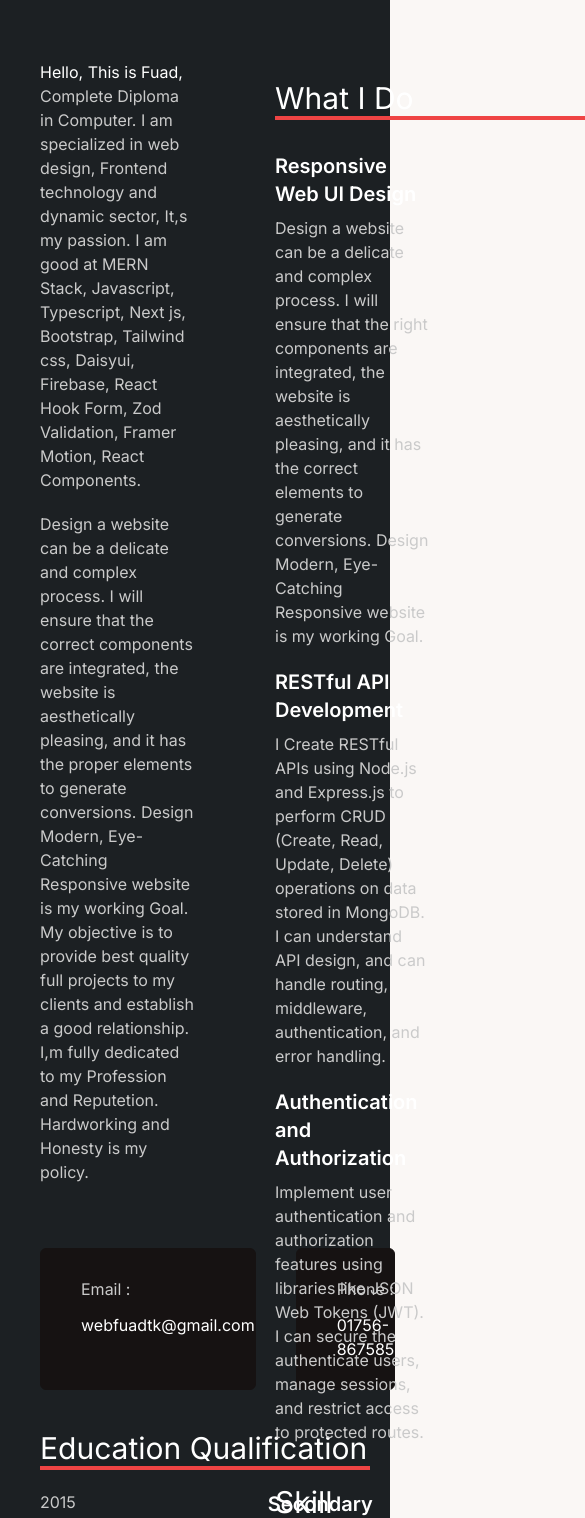
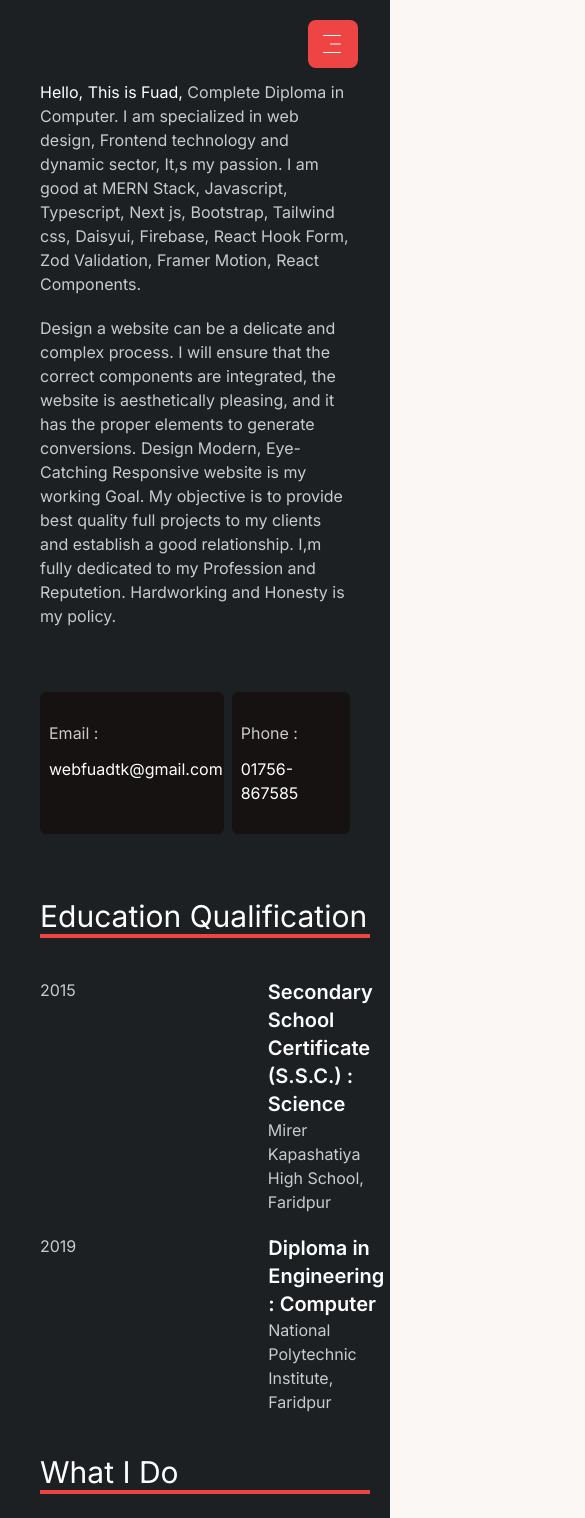
Before and after one commit to FuadTalukder85/fuad-talukder, a Next.js app: page /about-me in a window 390 px wide. Shown: the top 1518 px of the page, 585 px wide, since content can reach past the window. Built offline with nearby package versions, Linux system fonts and the light colour scheme.

Commit message:
complete responsive

```diff
--- a/src/app/about-me/page.tsx
+++ b/src/app/about-me/page.tsx
@@ -3,11 +3,9 @@ import Skill from "@/component/skill/Skill";
 import { FaDownload } from "react-icons/fa6";
 const AboutMePage = () => {
   return (
-    <div className="flex gap-20 p-10">
-      <div className="w-[50%]">
-        {/* <h1 className="text-3xl text-white">Fuad Talukder</h1>
-        <p className="text-[#cacaca]">Junior Frontend Developer</p> */}
-        <p className="mt-5 text-[#cacaca]">
+    <div className="md:flex gap-20 p-10">
+      <div className="md:w-[50%]">
+        <p className="mt-10 md:mt-0 text-[#cacaca]">
           <span className="text-white">Hello, This is Fuad,</span> Complete
           Diploma in Computer. I am specialized in web design, Frontend
           technology and dynamic sector, It,s my passion. I am good at MERN
@@ -24,22 +22,22 @@ const AboutMePage = () => {
           my clients and establish a good relationship. I,m fully dedicated to
           my Profession and Reputetion. Hardworking and Honesty is my policy.
         </p>
-        <div className="flex gap-10 mt-16">
-          <div className="bg-[#161212] ps-10 py-7 rounded-md w-[300px] border border-[#161212] hover:border hover:border-red-500 transition-all">
+        <div className="flex gap-2 md:gap-10 mt-16">
+          <div className="bg-[#161212] ps-2 md:ps-10 py-7 rounded-md w-[300px] border border-[#161212] hover:border hover:border-red-500 transition-all">
             <h5 className="text-[#cacaca]">Email :</h5>
             <p className="text-white mt-3">webfuadtk@gmail.com</p>
           </div>
-          <div className="bg-[#161212] ps-10  py-7 rounded-md w-[300px] border border-[#161212] hover:border hover:border-red-500 transition-all">
+          <div className="bg-[#161212] ps-2 md:ps-10 py-7 rounded-md w-[300px] border border-[#161212] hover:border hover:border-red-500 transition-all">
             <h5 className="text-[#cacaca]">Phone :</h5>
             <p className="text-white mt-3">01756-867585</p>
           </div>
         </div>
         <div>
-          <h1 className="text-white text-3xl mt-10 border-b-4 border-red-500 w-[330px]">
+          <h1 className="text-white text-3xl mt-16 border-b-4 border-red-500 w-[330px]">
             Education Qualification
           </h1>
         </div>
-        <div className="flex gap-48 mt-5 text-[#cacaca]">
+        <div className="flex gap-48 mt-10 text-[#cacaca]">
           <div>
             <p>2015</p>
           </div>
@@ -64,10 +62,10 @@ const AboutMePage = () => {
         </div>
       </div>
 
-      <div className="w-[50%]">
+      <div className="md:w-[50%] mt-10 md:mt-0">
         <Service></Service>
         <Skill></Skill>
-        <a href="/src/assets/resume/fuad.pdf" download="fuad.pdf">
+        <a href="/fuad.pdf" download="fuad.pdf">
           <button className="text-white mt-10 flex items-center gap-3 border-b border-red-500 hover:border-white hover:text-red-500 transition-all px-6 py-2 rounded-lg">
             Resume <FaDownload />
           </button>
--- a/src/app/contact/page.tsx
+++ b/src/app/contact/page.tsx
@@ -13,8 +13,8 @@ const ContactPage = () => {
       <div className="hero mt-5">
         <div className="hero-content w-full">
           <div className="card shrink-0 w-full max-w-5xl">
-            <form className="card-body">
-              <div className="flex gap-10 ">
+            <form className="">
+              <div className="md:flex gap-10 ">
                 <div className="w-full">
                   <div className="form-control w-full">
                     <label className="label">
@@ -67,20 +67,20 @@ const ContactPage = () => {
           </div>
         </div>
       </div>
-      <div className="flex gap-10 mt-16">
-        <div className="bg-[#161212] ps-10 py-7 rounded-md w-[300px] border border-[#161212] hover:border hover:border-red-500 transition-all">
+      <div className="grid grid-cols-2 md:grid-cols-4 gap-2 md:gap-10 mt-16">
+        <div className="bg-[#161212] ps-2 md:ps-10 py-7 rounded-md md:w-[300px] border border-[#161212] hover:border hover:border-red-500 transition-all">
           <h5 className="text-[#cacaca]">Email :</h5>
           <p className="text-white mt-3">webfuadtk@gmail.com</p>
         </div>
-        <div className="bg-[#161212] ps-10  py-7 rounded-md w-[300px] border border-[#161212] hover:border hover:border-red-500 transition-all">
+        <div className="bg-[#161212] ps-2 md:ps-10 py-7 rounded-md md:w-[300px] border border-[#161212] hover:border hover:border-red-500 transition-all">
           <h5 className="text-[#cacaca]">Phone :</h5>
           <p className="text-white mt-3">01756-867585</p>
         </div>
-        <div className="bg-[#161212] ps-10  py-7 rounded-md w-[300px] border border-[#161212] hover:border hover:border-red-500 transition-all">
+        <div className="bg-[#161212] ps-2 md:ps-10 py-7 rounded-md md:w-[300px] border border-[#161212] hover:border hover:border-red-500 transition-all">
           <h5 className="text-[#cacaca]">Address :</h5>
           <p className="text-white mt-3">Kashipur, Narayanganj</p>
         </div>
-        <div className="bg-[#161212] ps-10  py-7 rounded-md w-[300px] border border-[#161212] hover:border hover:border-red-500 transition-all">
+        <div className="bg-[#161212] ps-2 md:ps-10 py-7 rounded-md md:w-[300px] border border-[#161212] hover:border hover:border-red-500 transition-all">
           <h5 className="text-[#cacaca]">Follow :</h5>
           <p className="text-white mt-3 flex gap-3">
             <FaGithub /> <CiLinkedin /> <FaSquareInstagram />
--- a/src/app/layout.tsx
+++ b/src/app/layout.tsx
@@ -6,7 +6,7 @@ import SideBar from "@/component/sideBar/SideBar";
 const inter = Inter({ subsets: ["latin"] });
 
 export const metadata: Metadata = {
-  title: "Create Next App",
+  title: "Fuad Talukder",
   description: "Generated by create next app",
 };
 
@@ -20,7 +20,6 @@ export default function RootLayout({
       <body className={inter.className}>
         <div className="md:min-w-[1280px] lg:max-w-[1980px]">
           <SideBar>{children}</SideBar>
-          {/* <div>{children}</div> */}
         </div>
       </body>
     </html>
--- a/src/app/page.tsx
+++ b/src/app/page.tsx
@@ -1,9 +1,10 @@
 import React from "react";
+import AboutMePage from "./about-me/page";
 
 const HomePage = () => {
   return (
     <div className="">
-      <h1>Home page</h1>
+      <AboutMePage></AboutMePage>
     </div>
   );
 };
--- a/src/component/leftSideBar/LeftSideBar.tsx
+++ b/src/component/leftSideBar/LeftSideBar.tsx
@@ -10,15 +10,32 @@ const LeftSideBar = () => {
         <Image src={logo} alt="logo" width={150} className="rounded-2xl" />
       </div>
       <h1 className="mt-5 text-3xl flex justify-center">Fuad Talukder</h1>
-      <p className="flex justify-center ">Junior Frontend Developer</p>
+      <p className="flex justify-center text-[#cacaca]">
+        Junior Frontend Developer
+      </p>
       <li className="mt-10">
-        <Link href="about-me">About me</Link>
+        <Link
+          href="about-me"
+          className="focus:text-[#cacaca] focus:bg-[#1C2023]"
+        >
+          About me
+        </Link>
       </li>
       <li>
-        <Link href="portfolio">Portfolio</Link>
+        <Link
+          href="portfolio"
+          className="focus:text-[#cacaca] focus:bg-[#1C2023]"
+        >
+          Portfolio
+        </Link>
       </li>
       <li>
-        <Link href="contact">Contact</Link>
+        <Link
+          href="contact"
+          className="focus:text-[#cacaca] focus:bg-[#1C2023]"
+        >
+          Contact
+        </Link>
       </li>
     </div>
   );
--- a/src/component/service/Service.tsx
+++ b/src/component/service/Service.tsx
@@ -3,7 +3,7 @@ import React from "react";
 const Service = () => {
   return (
     <div>
-      <h1 className="text-white text-3xl mt-10 border-b-4 border-red-500 w-[330px]">
+      <h1 className="text-white text-3xl border-b-4 border-red-500 w-[330px]">
         What I Do
       </h1>
       <div className="mt-8">
--- a/src/component/sideBar/SideBar.tsx
+++ b/src/component/sideBar/SideBar.tsx
@@ -1,6 +1,6 @@
-"use client";
 import { ReactNode } from "react";
 import LeftSideBar from "../leftSideBar/LeftSideBar";
+import { CiMenuFries } from "react-icons/ci";
 import "./Sidebar.css";
 
 type TChildren = {
@@ -10,16 +10,19 @@ type TChildren = {
 const SideBar = ({ children }: TChildren) => {
   return (
     <div>
-      <div className="drawer lg:drawer-open">
-        <input id="my-drawer-2" type="checkbox" className="drawer-toggle" />
+      <div className="drawer lg:drawer-open relative">
+        <input
+          id="my-drawer-2"
+          type="checkbox"
+          className="drawer-toggle hidden"
+        />
         <div className="drawer-content flex flex-col bg-[#1C2023]">
-          {/* <HomePage children={children}></HomePage> */}
           {children}
           <label
             htmlFor="my-drawer-2"
-            className="btn btn-primary drawer-button lg:hidden"
+            className="text-white rounded-lg p-3 bg-red-500 text-2xl lg:hidden w-[50px] absolute top-5 right-8"
           >
-            Open drawer
+            <CiMenuFries />
           </label>
         </div>
         <div className="drawer-side">
--- a/src/component/skill/Skill.tsx
+++ b/src/component/skill/Skill.tsx
@@ -6,7 +6,7 @@ const Skill = () => {
       <h1 className="text-white text-3xl mt-10 border-b-4 border-red-500 w-[330px]">
         Skill
       </h1>
-      <div className="grid grid-cols-4 gap-4 mt-5 text-white">
+      <div className="grid grid-cols-2 md:grid-cols-4 gap-4 mt-5 text-white">
         <button className="bg-red-500 p-1 me-2">MERN Stack</button>
         <button className="bg-red-500 p-1 me-2">Javascript</button>
         <button className="bg-red-500 p-1 me-2">Typescript</button>
```
Also changed, not shown: src/app/portfolio/page.tsx (+1 -1 lines), 1 other file (tests, documents, lock files or other folders).
